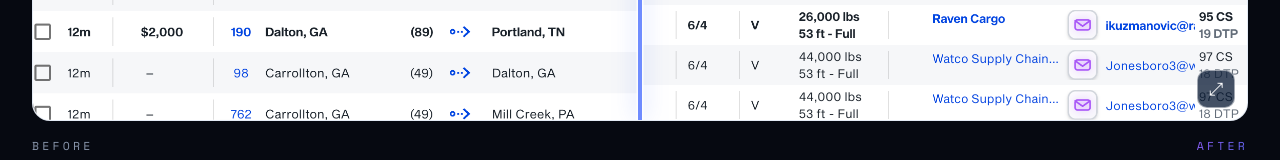
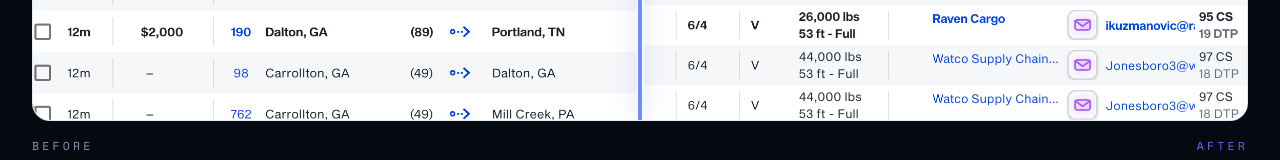
Before and after one commit to mng2214/truckbox-extension-landing, a React (Vite) app: page / in a window 1280 px wide. Shown: the part 5239-5399 px from the top of the page. Built offline with nearby package versions, Linux system fonts and the light colour scheme.

Commit message:
clean up

```diff
--- a/src/App.tsx
+++ b/src/App.tsx
@@ -1470,7 +1470,6 @@ function BeforeAfter() {
   const [pos, setPos] = useState(50); // % revealed of the "before" image
   const [view, setView] = useState<BaView>("list");
   const [anim, setAnim] = useState(false); // smooth transition during auto-hint
-  const [zoom, setZoom] = useState(false); // fullscreen zoom (handy on mobile)
   const cur = BA_VIEWS[view];
 
   const setFromClientX = (clientX: number) => {
@@ -1570,6 +1569,7 @@ function BeforeAfter() {
 
           <div
             ref={wrapRef}
+            className="-mx-[14px] sm:mx-0"
             onPointerDown={(e) => {
               dragging.current = true;
               setAnim(false);
@@ -1577,7 +1577,7 @@ function BeforeAfter() {
             }}
             style={{
               position: "relative",
-              width: "100%",
+              width: "auto",
               aspectRatio: cur.ratio,
               overflow: "hidden",
               borderRadius: 18,
@@ -1662,36 +1662,6 @@ function BeforeAfter() {
                 ‹ ›
               </span>
             </div>
-
-            {/* Zoom button — open the full image (handy on mobile) */}
-            <button
-              type="button"
-              aria-label="Zoom image"
-              onPointerDown={(e) => e.stopPropagation()}
-              onClick={(e) => {
-                e.stopPropagation();
-                setZoom(true);
-              }}
-              style={{
-                position: "absolute",
-                bottom: 12,
-                right: 12,
-                zIndex: 7,
-                width: 38,
-                height: 38,
-                borderRadius: 10,
-                border: "1px solid rgba(255,255,255,.5)",
-                background: "rgba(16,32,58,.78)",
-                color: "#fff",
-                cursor: "pointer",
-                display: "flex",
-                alignItems: "center",
-                justifyContent: "center",
-                fontSize: 18,
-              }}
-            >
-              ⤢
-            </button>
           </div>
 
           {/* Before / After labels — OUTSIDE (below the image) */}
@@ -1705,64 +1675,6 @@ function BeforeAfter() {
           </div>
         </Reveal>
       </div>
-
-      {/* Fullscreen zoom — scroll/pinch to inspect the full-size screenshot */}
-      {zoom && (
-        <div
-          onClick={() => setZoom(false)}
-          style={{
-            position: "fixed",
-            inset: 0,
-            zIndex: 9999,
-            background: "rgba(8,12,20,.94)",
-            overflow: "auto",
-            WebkitOverflowScrolling: "touch",
-            touchAction: "pinch-zoom",
-            display: "flex",
-            alignItems: "flex-start",
-            justifyContent: "flex-start",
-            padding: 0,
-          }}
-        >
-          <button
-            type="button"
-            aria-label="Close"
-            onClick={(e) => {
-              e.stopPropagation();
-              setZoom(false);
-            }}
-            style={{
-              position: "fixed",
-              top: 14,
-              right: 14,
-              zIndex: 2,
-              width: 44,
-              height: 44,
-              borderRadius: 999,
-              border: 0,
-              background: "rgba(255,255,255,.92)",
-              color: "#0a0a09",
-              fontSize: 22,
-              fontWeight: 800,
-              cursor: "pointer",
-            }}
-          >
-            ✕
-          </button>
-          <img
-            src={cur.after}
-            alt="With TruckBox — full size"
-            onClick={(e) => e.stopPropagation()}
-            style={{
-              minWidth: "min(1500px, 220%)",
-              width: "auto",
-              maxWidth: "none",
-              height: "auto",
-              display: "block",
-            }}
-          />
-        </div>
-      )}
     </section>
   );
 }
```
